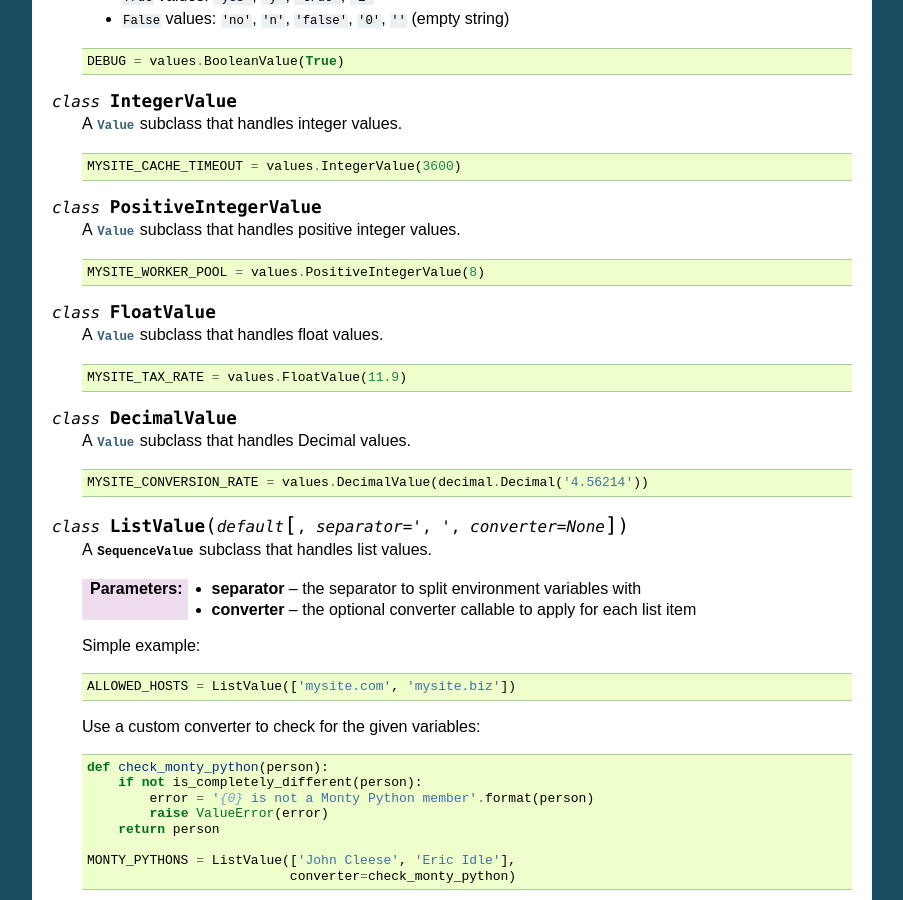
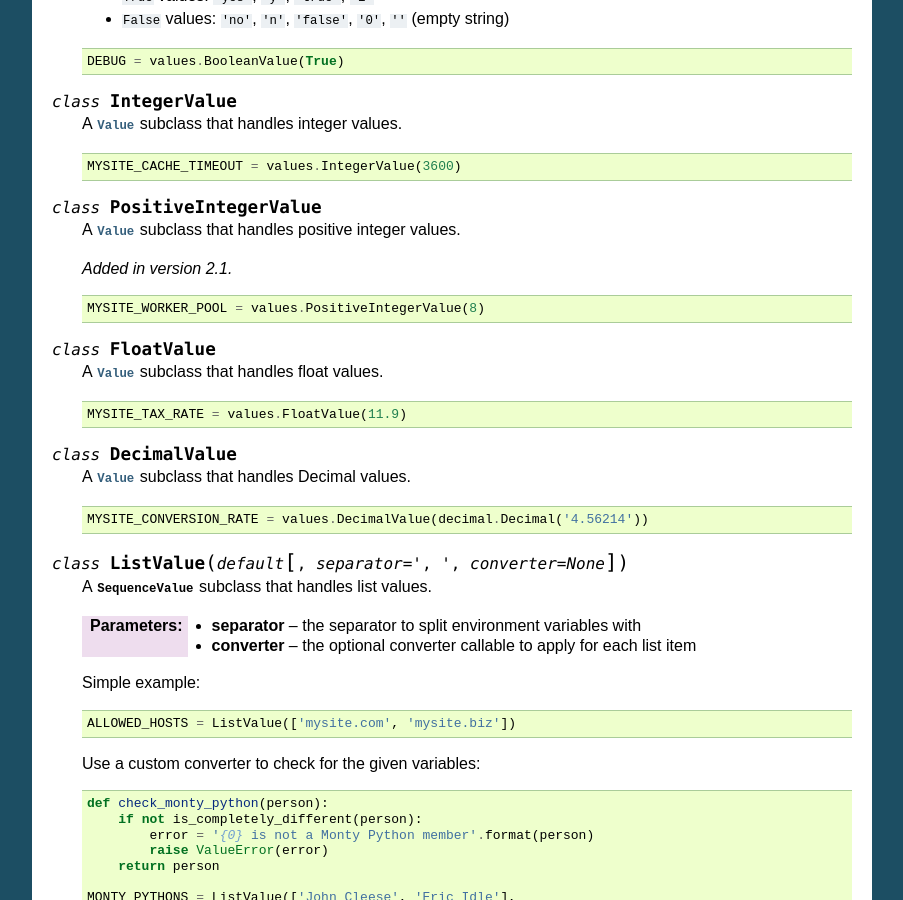
Before and after one commit to jazzband/django-configurations, a Sphinx documentation site: the page built from docs/values.rst, in a window 1280 px wide and 900 px high, scrolled down 3348 px. Shown: the whole window, without its empty margins (198-1101 px from the left). Built offline with Sphinx 7.4.7, drawn with Linux system fonts in a browser that asks for light colours.

Commit message:
doc: add version information to PositiveIntegerValue
Ref: https://github.com/jazzband/django-configurations/commit/1c6fd0f505ca9ce6ed71ea44d92a97ec60a9befc#r29675182

```diff
--- a/docs/values.rst
+++ b/docs/values.rst
@@ -233,6 +233,8 @@
 .. class:: PositiveIntegerValue
 
     A :class:`~Value` subclass that handles positive integer values.
+
+    .. versionadded:: 2.1
 
     ::
 
```
